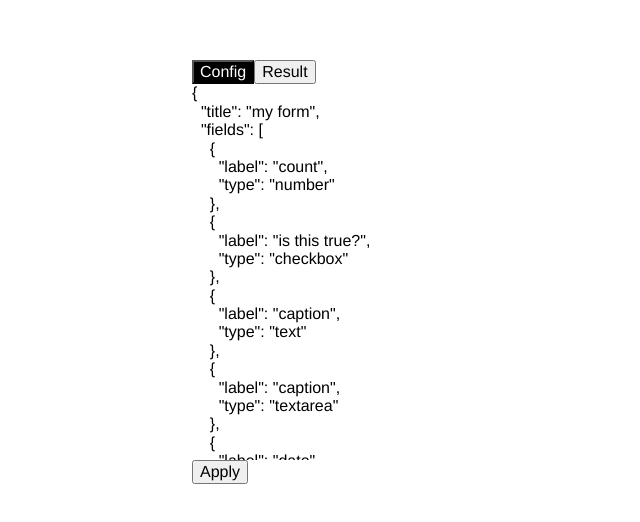
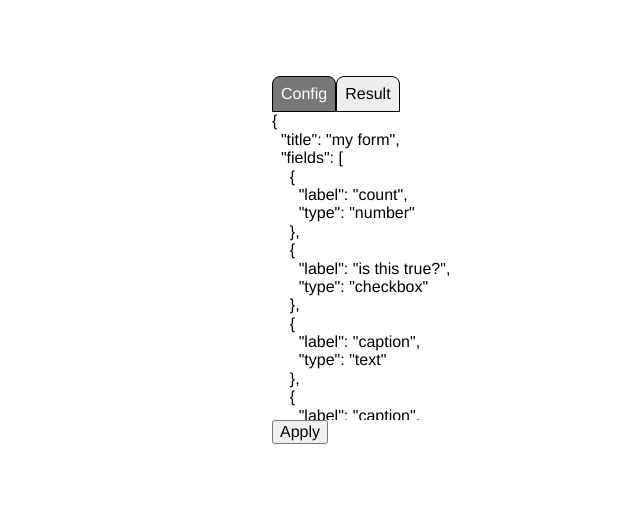
Before and after one commit to egrm/react-form-generator, a React app: page / in a window 1280 px wide. Shown: the part 140-662 px from the top of the page, without its empty margins (128-768 px from the left). Built offline with nearby package versions, Linux system fonts and the light colour scheme; the HTML template or start-up script is replaced by a standard one.

Commit message:
add tab button styles

```diff
--- a/src/App.css
+++ b/src/App.css
@@ -4,14 +4,6 @@
 }
 ::-webkit-scrollbar-thumb {
   border-radius: 4px;
-  background-color: rgba(0,0,0,.3);
-  -webkit-box-shadow: 0 0 1px rgba(255,255,255,.3);
+  background-color: rgba(0, 0, 0, 0.3);
+  -webkit-box-shadow: 0 0 1px rgba(255, 255, 255, 0.3);
 }
-
-#ConfigTab-nav:checked ~ #ConfigTab {
-  display: block;
-}
-
-#ResultTab-nav:checked ~ #ResultTab {
-  display: block;
-}
--- a/src/App.js
+++ b/src/App.js
@@ -12,17 +12,17 @@ function App() {
   const [currentTab, setCurrentTab] = React.useState(
     "Config",
   );
-  const tabClasses =
-    "absolute w-100 w-50-ns vh-50-ns overflow-hidden";
+  const tabClasses = "flex-auto";
+  ("w-100 w-50-ns vh-50-ns overflow-hidden");
   const tabNavClasses = {
     forLabel: "dib pa2 ma2 dim br2",
   };
   return (
     <div
       id="container"
-      className="w-100 vh-100 flex flex-column justify-start justify-center-ns items-center"
+      className="helvetica w-100 vh-100 flex flex-column justify-start justify-center-ns items-center"
     >
-      <div className="helvetica border-box w-100 w-50-ns vh-100 vh-50-ns">
+      <div className="w-100 pa3 mw6 vh-100 vh-50-ns flex flex-column">
         <div>
           <TabButton
             label="Config"
--- a/src/components/buttons/TabButton.js
+++ b/src/components/buttons/TabButton.js
@@ -6,8 +6,10 @@ function TabButton({label, setCurrentTab, currentTab}) {
       onClick={() => {
         setCurrentTab(label);
       }}
-      className={`${
-        label === currentTab ? "bg-black white" : ""
+      className={`link pa2 ba br3 br--top ${
+        label === currentTab
+          ? "white bg-gray"
+          : "black bg-light-gray"
       }`}
     >
       {label}
```
